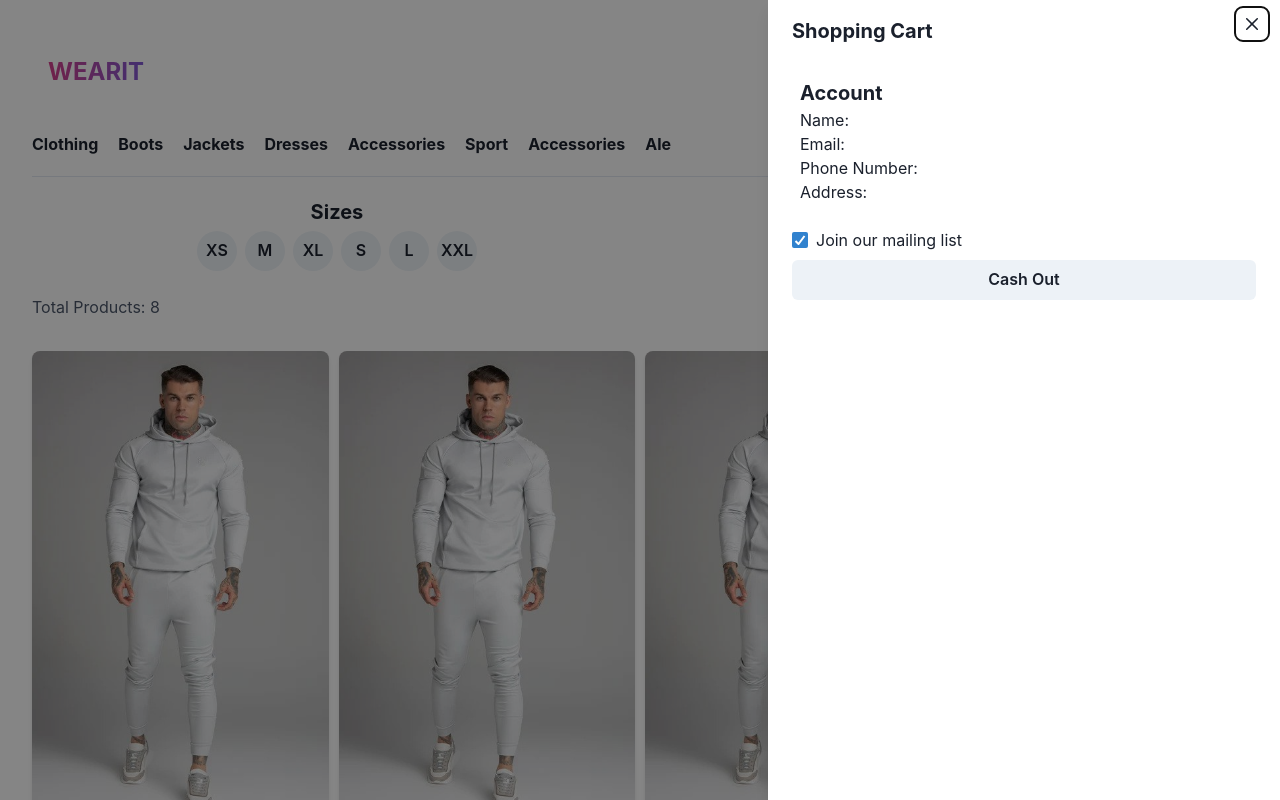
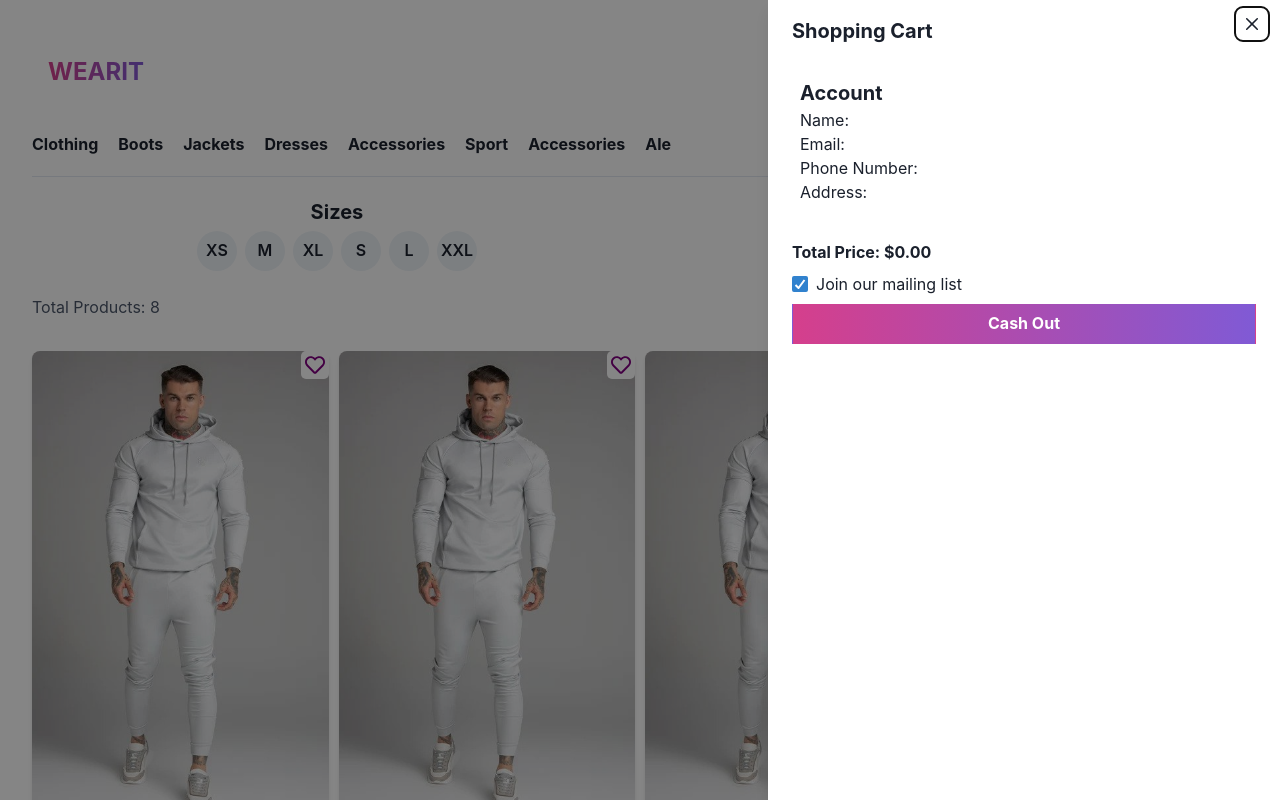
Before and after one commit to rikulis/Clothing-Webshop, a React (Vite) app: page / in a window 1280 px wide. Both pictures are taken after a click on the button "Shopping Cart". Shown: the top 800 px of the page. Built offline with nearby package versions, Linux system fonts and the light colour scheme.

Commit message:
Added: Favorites icon to products, Updated: Shopping cart with total price,

```diff
--- a/src/App.jsx
+++ b/src/App.jsx
@@ -1,5 +1,3 @@
-import { useState } from "react";
-import ButtonComponent from "./myComponents/ButtonComponent";
 import Header from "./myComponents/Header";
 import Footer from "./myComponents/Footer";
 import LogoHeader from "./myComponents/LogoHeader";
--- /dev/null
+++ b/src/myComponents/Favorites.jsx
@@ -0,0 +1,40 @@
+import React from "react";
+import { Button, Stack, Text } from "@chakra-ui/react";
+
+const Favorites = () => {
+  return (
+    <Stack
+      direction="column"
+      align="center"
+      spacing={2}
+      justify={"center"}
+      p={3}
+    >
+      <Text fontSize="lg" fontWeight="bold">
+        Sizes:
+      </Text>
+      <Stack direction="row" spacing={2}>
+        <Button size="sm" rounded="full">
+          XS
+        </Button>
+        <Button size="sm" rounded="full">
+          S
+        </Button>
+        <Button size="sm" rounded="full">
+          M
+        </Button>
+        <Button size="sm" rounded="full">
+          L
+        </Button>
+        <Button size="sm" rounded="full">
+          XL
+        </Button>
+        <Button size="sm" rounded="full">
+          XXL
+        </Button>
+      </Stack>
+    </Stack>
+  );
+};
+
+export default Favorites;
--- a/src/myComponents/LogoHeader.jsx
+++ b/src/myComponents/LogoHeader.jsx
@@ -1,7 +1,7 @@
 import React from "react";
 import { Box, Flex, Button } from "@chakra-ui/react";
 import Account from "./Account";
-import ShoppingCart from "./ShoppingCart";
+import Favorites from "./Favorites";
 
 const LogoHeader = () => {
   return (
@@ -21,8 +21,7 @@ const LogoHeader = () => {
           </Box>
         </Box>
         <Box className="buttons-container">
-          <Account></Account>
-
+          <Account />
           <Button variant="outline" color="black" size="md" rounded={"none"}>
             Favorites
           </Button>
--- a/src/myComponents/ProductComponent.jsx
+++ b/src/myComponents/ProductComponent.jsx
@@ -15,6 +15,7 @@ import {
 } from "@chakra-ui/react";
 import "./LogoHeader";
 import { useCart } from "./CartContext";
+import { FaRegHeart, FaHeart } from "react-icons/fa";
 
 const ProductComponent = () => {
   const [products, setProducts] = useState([]);
@@ -88,6 +89,24 @@ const ProductComponent = () => {
       // Add the product to the cart using the addToCart function
       addToCart(productToAdd);
     }, 2000);
+  };
+
+  const [likedProducts, setLikedProducts] = useState([]);
+
+  const toggleLike = (index) => {
+    setLikedProducts((prevLikedProducts) => {
+      const isLiked = prevLikedProducts.includes(index);
+      return isLiked
+        ? prevLikedProducts.filter((item) => item !== index)
+        : [...prevLikedProducts, index];
+    });
+    toast({
+      title: "Product added to favorites.",
+      status: "success",
+      duration: 2000,
+      isClosable: true,
+      position: "top",
+    });
   };
 
   if (!Array.isArray(products)) {
@@ -174,6 +193,23 @@ const ProductComponent = () => {
                   alt={product.name}
                   borderRadius="lg"
                 />
+                <Flex
+                  align="center"
+                  justify="flex-end"
+                  position="absolute"
+                  backgroundColor={"white"}
+                  right={0}
+                  p={1}
+                  borderRadius={5}
+                  onClick={() => toggleLike(index)}
+                  cursor="pointer"
+                >
+                  {likedProducts.includes(index) ? (
+                    <FaHeart size={20} color="purple" />
+                  ) : (
+                    <FaRegHeart size={20} color="purple" />
+                  )}
+                </Flex>
 
                 <CardBody>
                   <Stack mt="6" spacing="3">
--- a/src/myComponents/ShoppingCart.jsx
+++ b/src/myComponents/ShoppingCart.jsx
@@ -23,6 +23,10 @@ function ShoppingCart({ formData }) {
   const [size, setSize] = useState("");
   const { isOpen, onOpen, onClose } = useDisclosure();
   const { cartItems } = useCart();
+
+  const calculateTotalPrice = () => {
+    return cartItems.reduce((total, item) => total + item.price, 0);
+  };
 
   const handleClick = (newSize) => {
     setSize(newSize);
@@ -74,17 +78,15 @@ function ShoppingCart({ formData }) {
                   mb={2}
                 />
                 <Text>{item.name}</Text>
+                <Text>{item.brand}</Text>
                 <Flex>
                   <ProductAmountInput />
-                  <Select
-                    placeholder="Select Size"
-                    size={"sm"}
-                    maxWidth={"33%"}
-                    px={2}
-                  >
-                    <option value="option1">S</option>
-                    <option value="option2">M</option>
-                    <option value="option3">L</option>
+                  <Select size={"sm"} maxWidth={"33%"} px={2}>
+                    {item.sizes.map((size) => (
+                      <option key={size} value={size}>
+                        {size}
+                      </option>
+                    ))}
                   </Select>
                 </Flex>
                 <Text fontWeight={"bold"} marginTop={3}>
@@ -93,8 +95,22 @@ function ShoppingCart({ formData }) {
               </Box>
             ))}
             <Stack>
+              <Text fontWeight={"bold"} marginTop={3}>
+                Total Price: ${calculateTotalPrice().toFixed(2)}
+              </Text>
               <Checkbox defaultChecked>Join our mailing list</Checkbox>
-              <Button>Cash Out</Button>
+              <Button
+                color="white"
+                bgGradient="linear(to-r, pink.500, purple.500)"
+                fontSize="md"
+                fontWeight="bold"
+                rounded={"none"}
+                _hover={{
+                  bgGradient: "linear(to-r, pink.600, purple.600)",
+                }}
+              >
+                Cash Out
+              </Button>
             </Stack>
           </DrawerBody>
         </DrawerContent>
```
Also changed, not shown: 1 other file (tests, documents, lock files or other folders).
